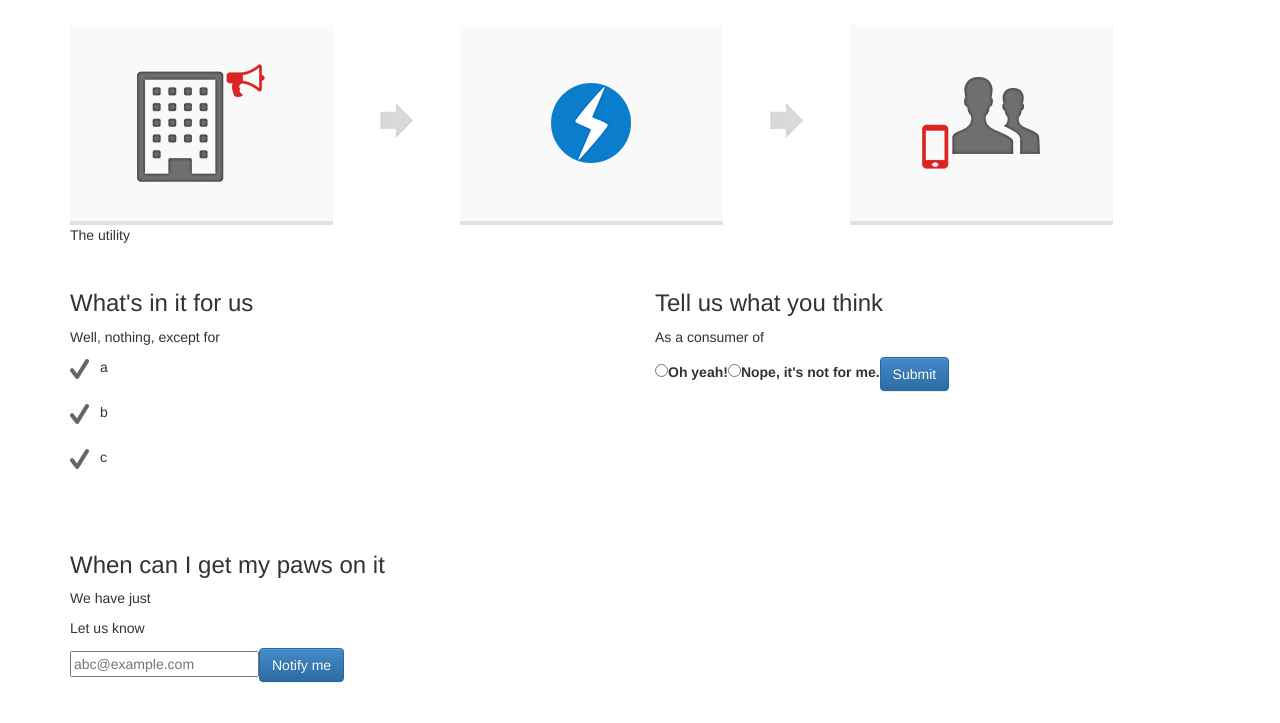
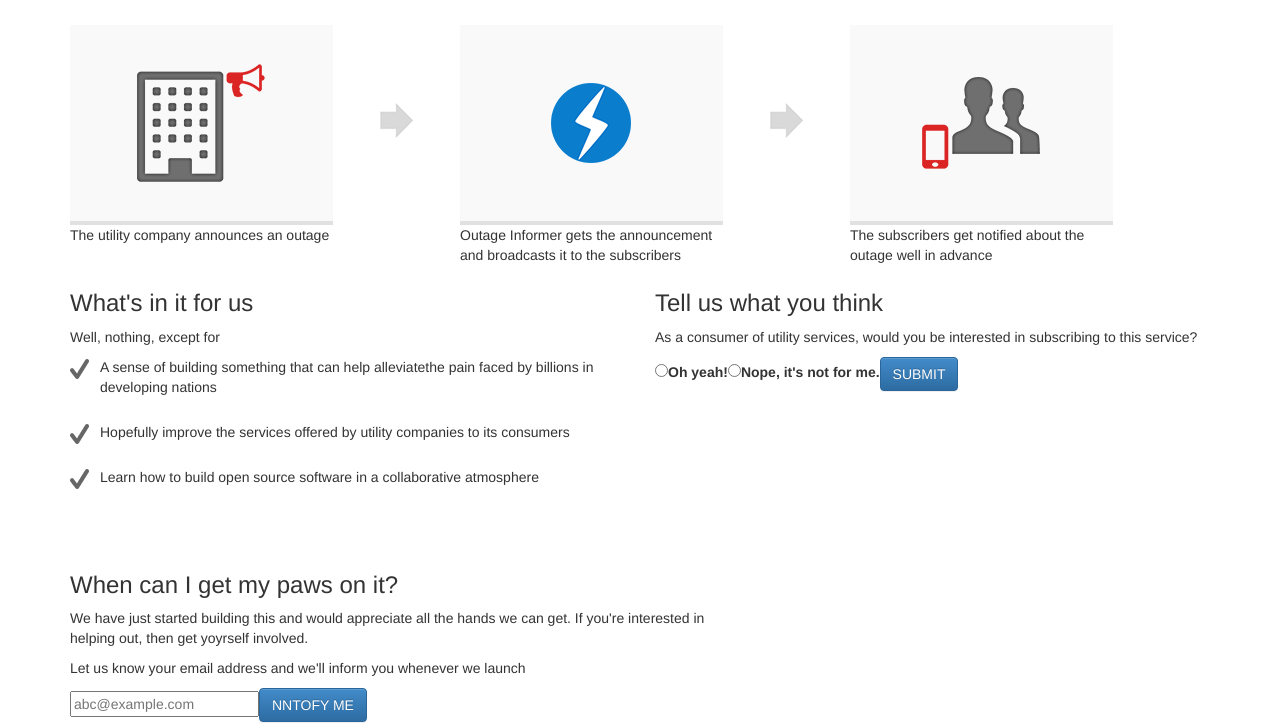
Before and after one commit to UtilityOutageInformer/WebApp, a Node server app: page / in a window 1280 px wide. Shown: the part 728-1451 px from the top of the page. Before the commit the page ends 1411 px from the top, so only its background shows below. Run offline with Node 20, Linux system fonts and the light colour scheme.

Commit message:
adding text

```diff
--- a/views/index.jade
+++ b/views/index.jade
@@ -31,19 +31,19 @@ block content
         .step-container.first
           .step-icon.step-1
           .step-text
-            p The utility
+            p The utility company announces an outage
       .col-lg-1.step-container
       .col-lg-3
         .step-container
           .step-icon.step-2
           .step-text
-            p
+            p Outage Informer gets the announcement and broadcasts it to the subscribers
       .col-lg-1.step-container
       .col-lg-3
         .step-container
           .step-icon.step-3
           .step-text
-            p
+            p The subscribers get notified about the outage well in advance
 
   .info
     .row
@@ -51,24 +51,24 @@ block content
         h3 What's in it for us
         p Well, nothing, except for
         ul
-          li a
-          li b
-          li c
+          li A sense of building something that can help alleviatethe pain faced by billions in developing nations
+          li Hopefully improve the services offered by utility companies to its consumers
+          li Learn how to build open source software in a collaborative atmosphere
       .col-lg-6
         h3 Tell us what you think
-        p As a consumer of
+        p As a consumer of utility services, would you be interested in subscribing to this service?
         input(id="feedbackYes", type="radio", name="feedback")
         label(for="feedbackYes") Oh yeah!
         input(id="feedbackNo", type="radio", name="feedback")
         label(for="feedbackNo") Nope, it's not for me.
-        input.btn.btn-primary(type="submit", value="Submit")
+        input.btn.btn-primary(type="submit", value="SUBMIT")
 
   .sign-up
     .row
       .col-lg-7.col-md-9
-        h3 When can I get my paws on it
-        p We have just
-        p Let us know
+        h3 When can I get my paws on it?
+        p We have just started building this and would appreciate all the hands we can get. If you're interested in helping out, then get yoyrself involved.
+        p Let us know your email address and we'll inform you whenever we launch
         .subscribe-form
           input(type="text", name="", placeholder="abc@example.com")
-          input.btn.btn-primary(type="submit", value="Notify me")
+          input.btn.btn-primary(type="submit", value="NNTOFY ME")
```
